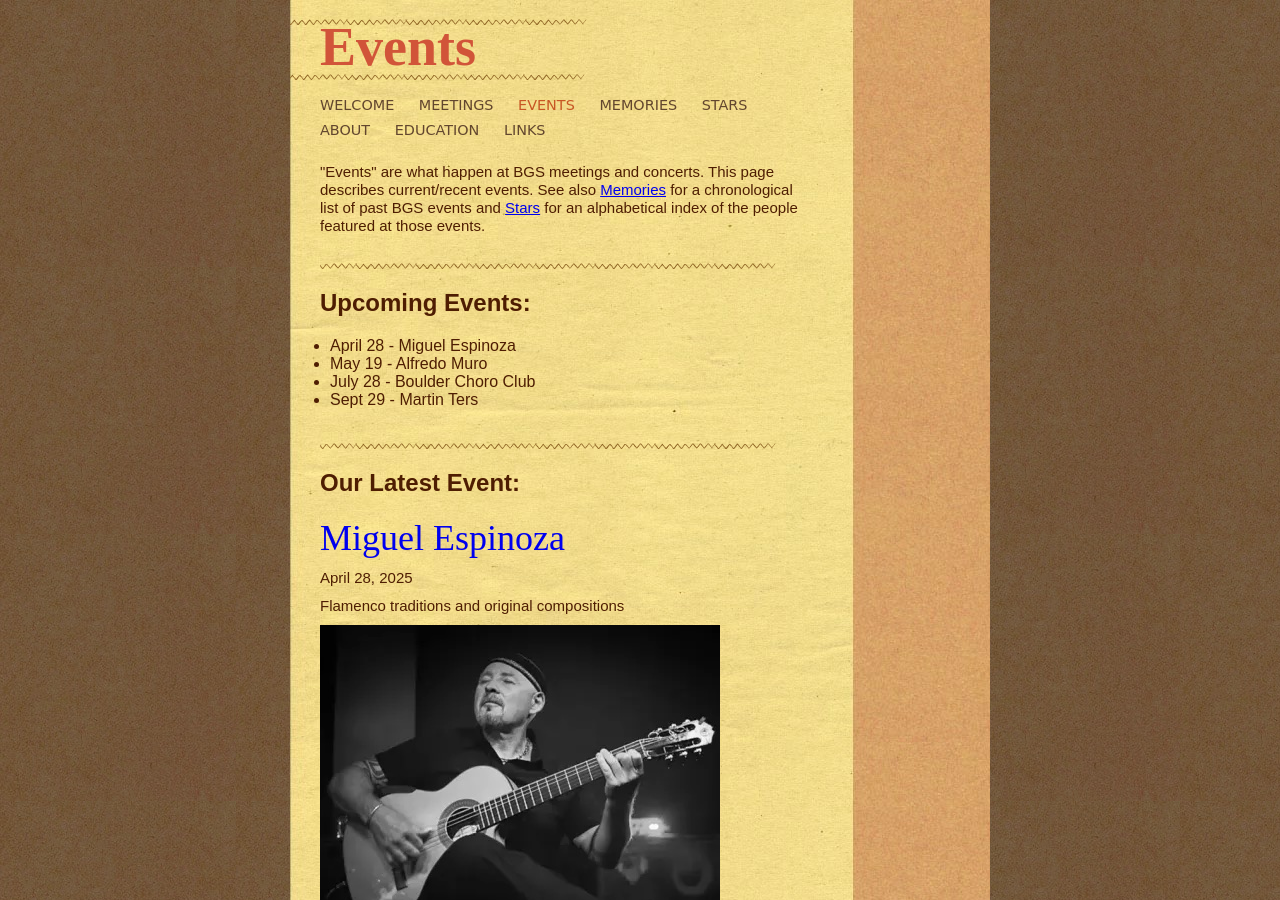
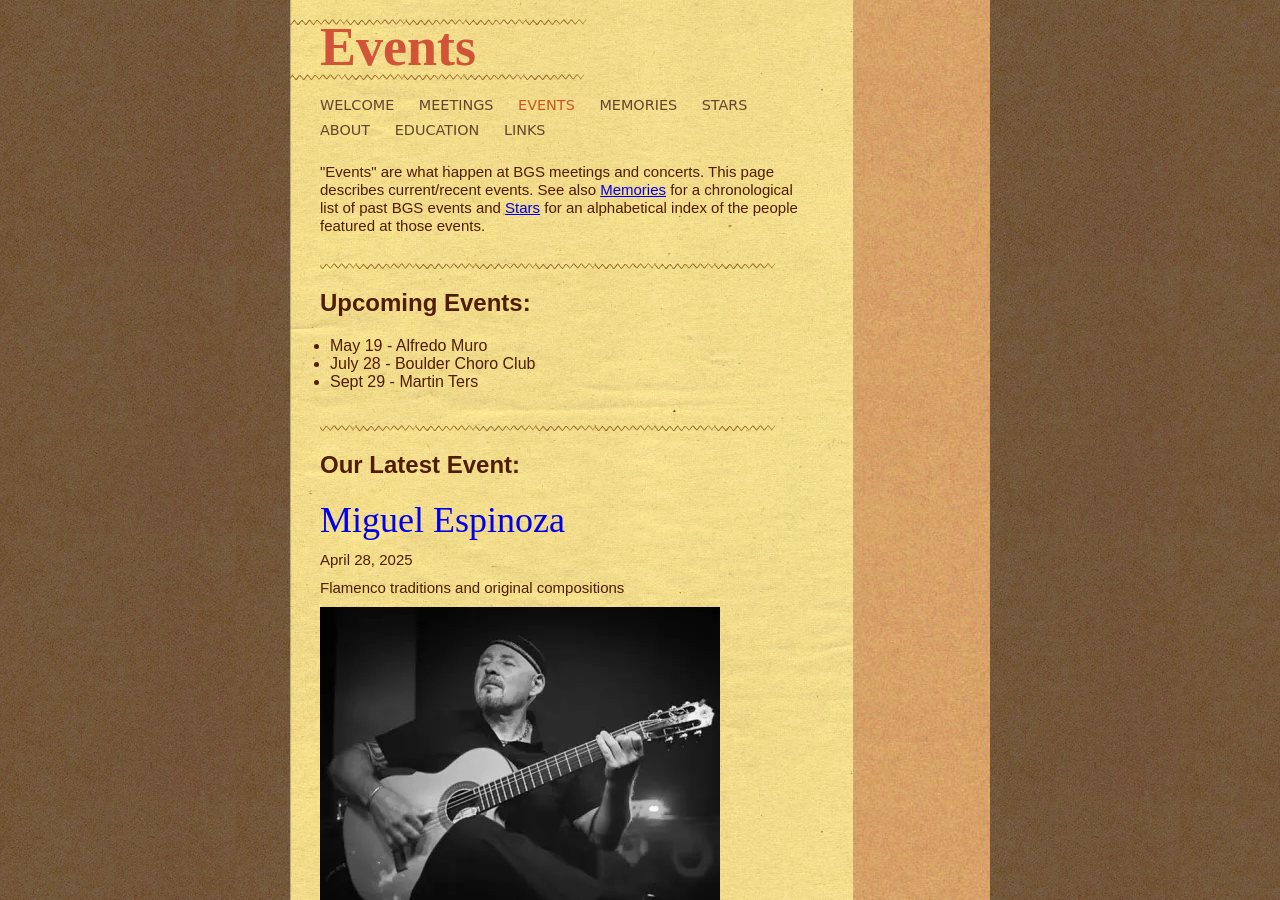
Before and after one commit to boulderguitarsociety/boulderguitarsociety.github.io, a Jekyll site: the page built from Events.md, in a window 1280 px wide and 900 px high. Built offline with Jekyll 4.4.1, drawn with Linux system fonts in a browser that asks for light colours.

Commit message:
remove April event from upcoming list

```diff
--- a/Events.md
+++ b/Events.md
@@ -3,7 +3,6 @@ layout: events-main
 title: Events
 ---
 
-* April 28 - Miguel Espinoza
 * May 19 - Alfredo Muro
 * July 28 - Boulder Choro Club
 * Sept 29 - Martin Ters
```
